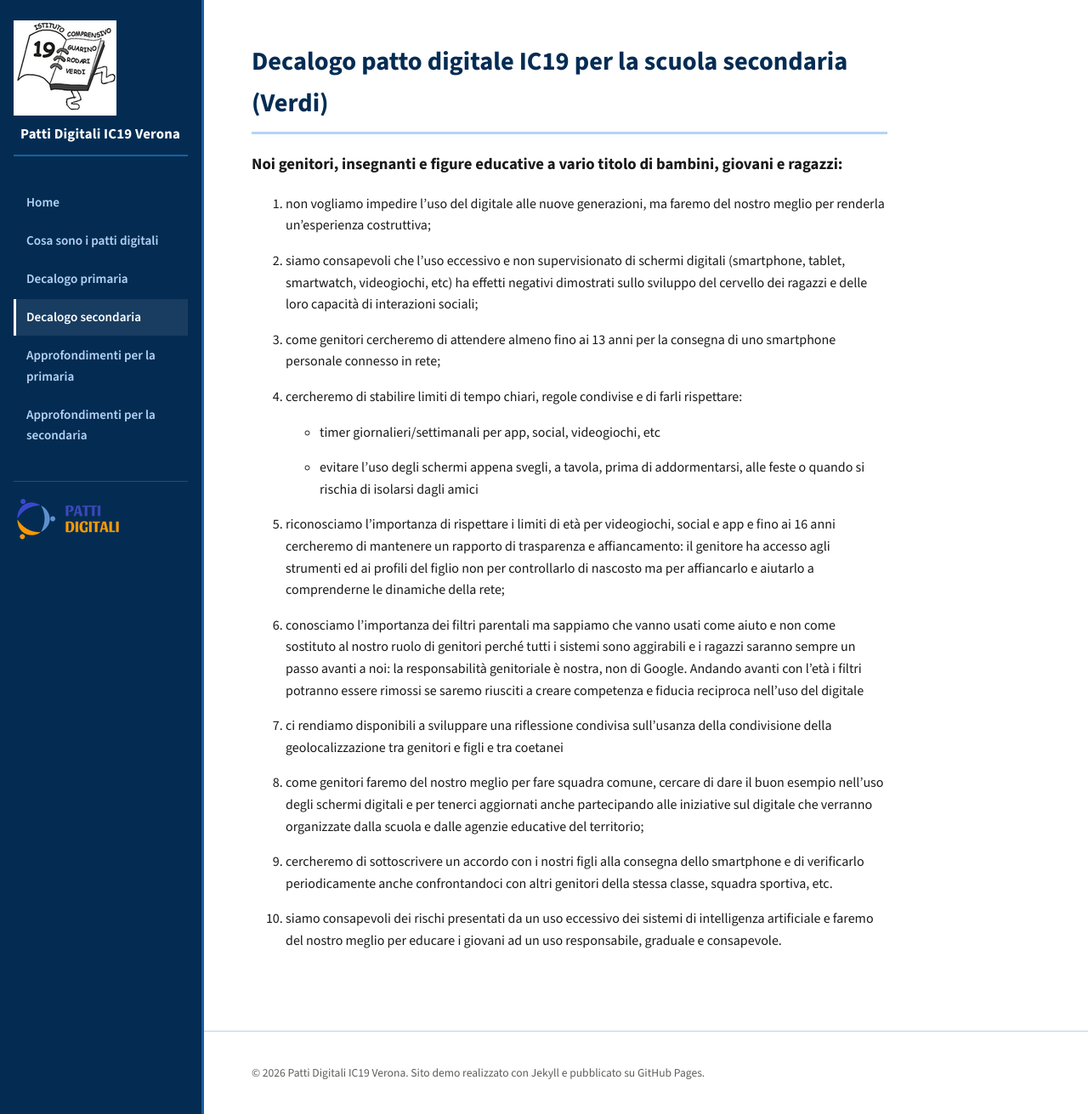
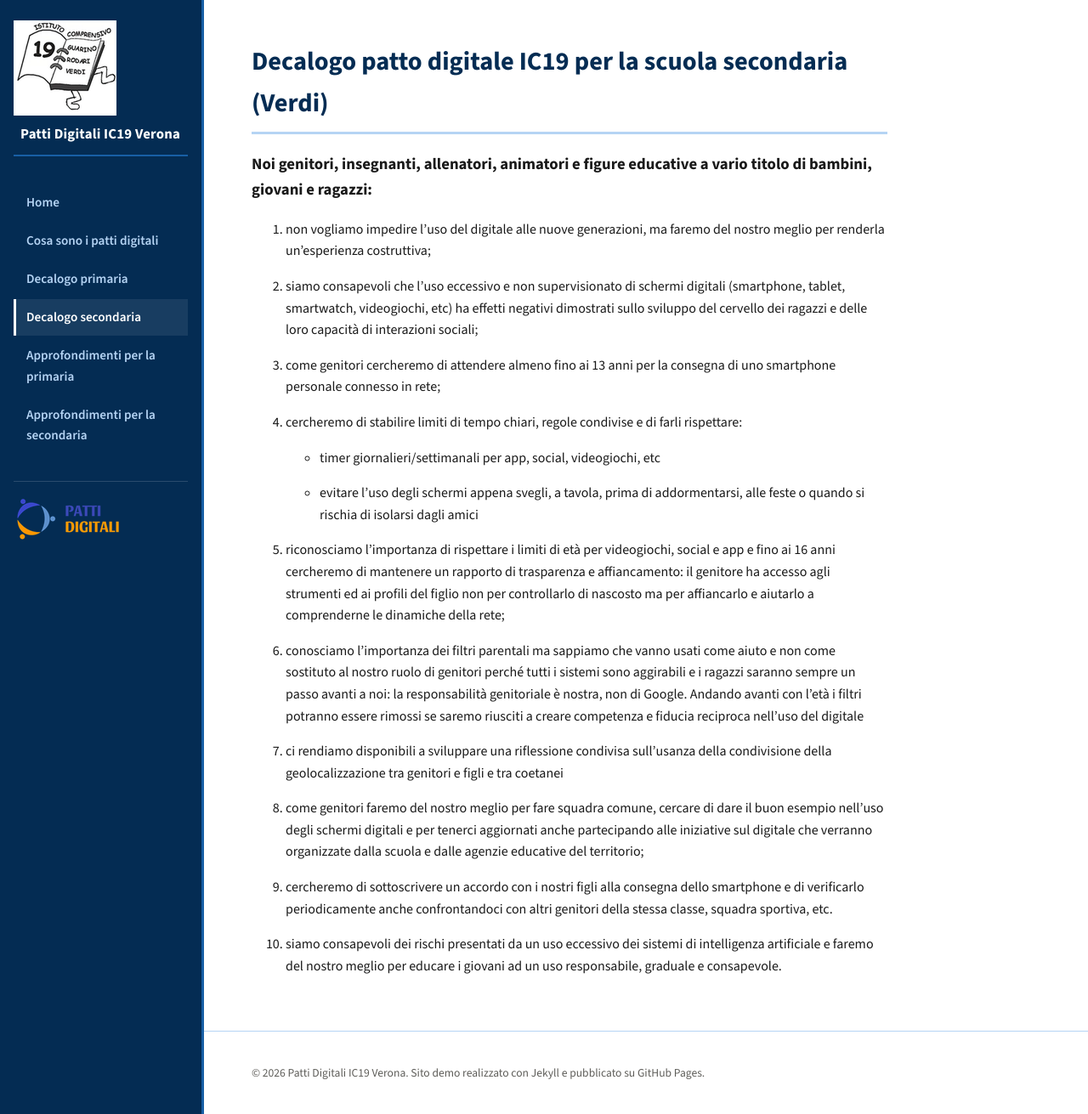
Before and after one commit to albvalente/prova, a Jekyll site: the page built from decalogo-secondaria.md, in a window 1280 px wide and 1311 px high. Shown: the whole window at 85% size. Built offline with Jekyll 4.4.1, drawn with Linux system fonts in a browser that asks for light colours.

Commit message:
Update decalogo-secondaria.md

```diff
--- a/decalogo-secondaria.md
+++ b/decalogo-secondaria.md
@@ -5,7 +5,7 @@ permalink: /decalogo-secondaria/
 ---
 # Decalogo patto digitale IC19 per la scuola secondaria (Verdi)
 
-### Noi genitori, insegnanti e figure educative a vario titolo di bambini, giovani e ragazzi:
+### Noi genitori, insegnanti, allenatori, animatori e figure educative a vario titolo di bambini, giovani e ragazzi:
 
 1.  non vogliamo impedire l’uso del digitale alle nuove generazioni, ma faremo del nostro meglio per renderla un’esperienza costruttiva;
 
```
